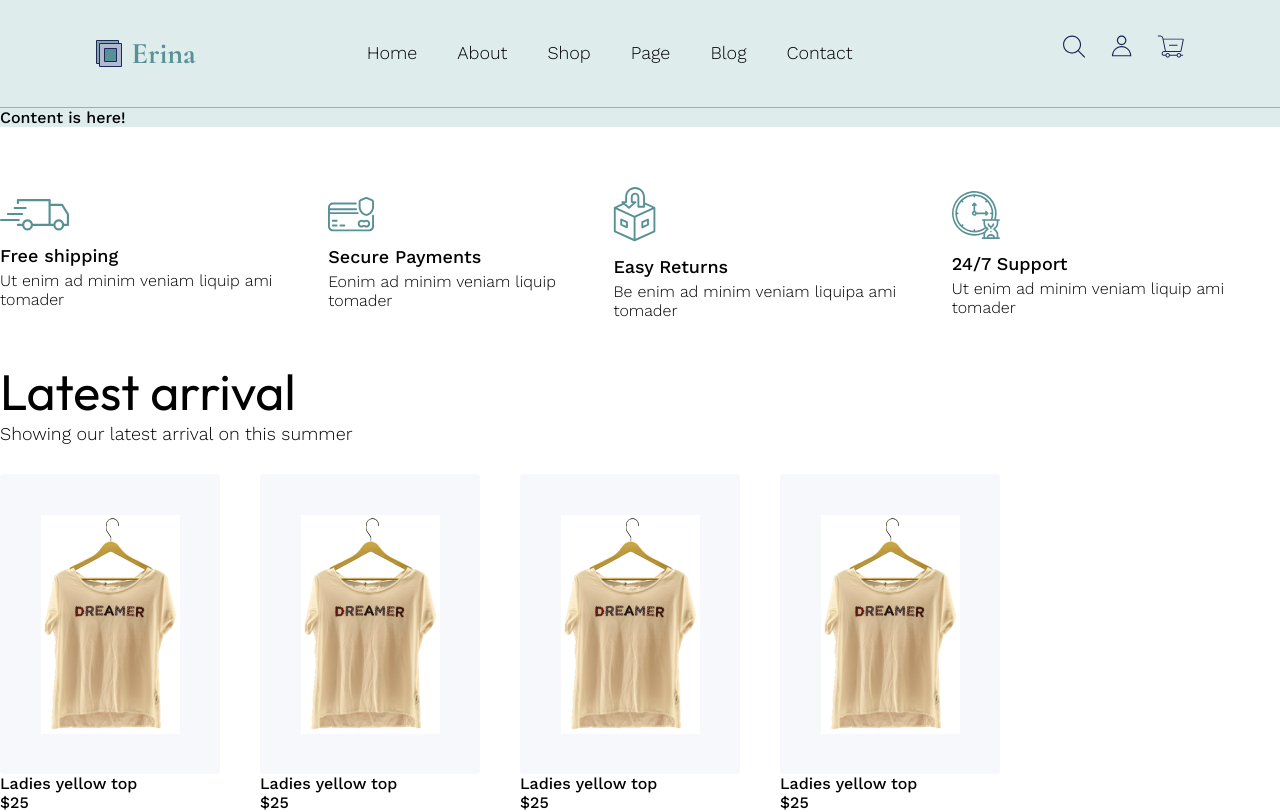
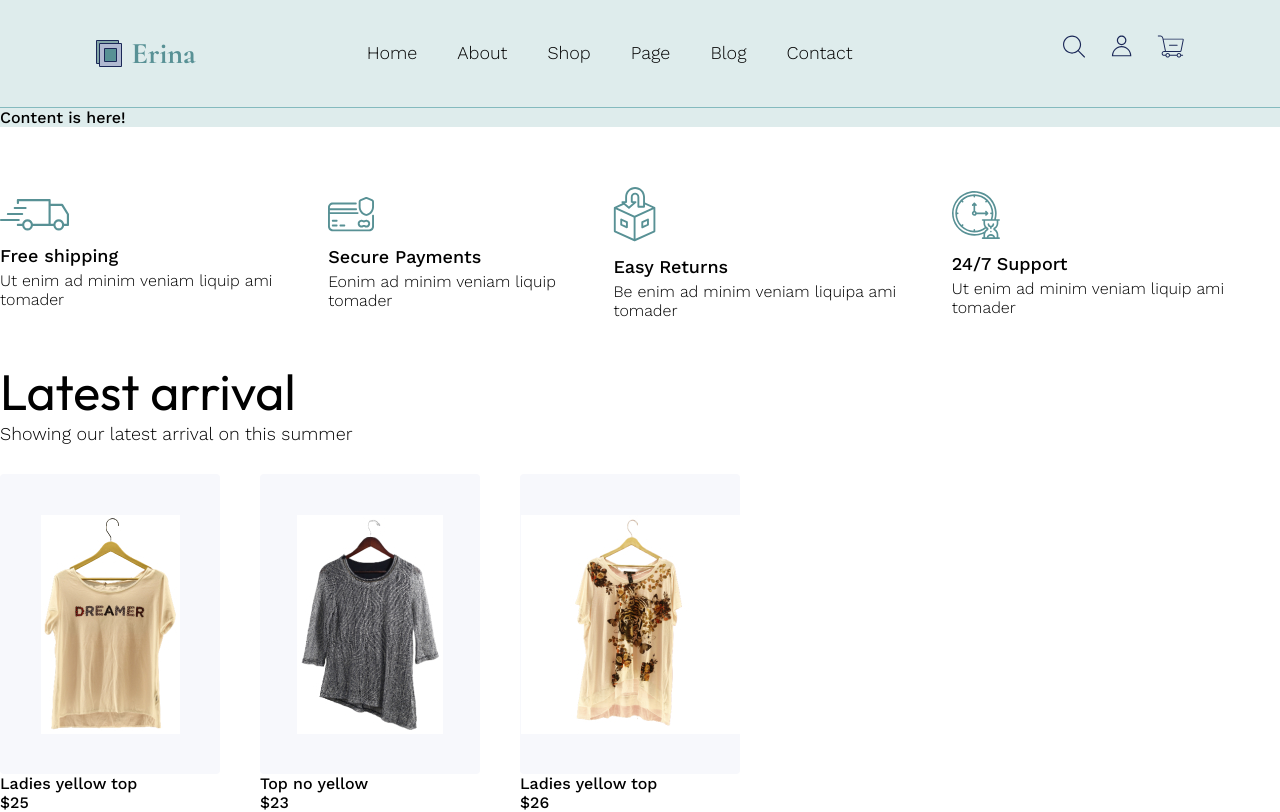
Before and after one commit to sateras/erina_react, a React (Create React App) app: page / in a window 1280 px wide. Shown: the top 812 px of the page. Built offline with nearby package versions, Linux system fonts and the light colour scheme.

Commit message:
Add scss modules

```diff
--- a/src/App.js
+++ b/src/App.js
@@ -1,13 +1,20 @@
 import "./assets/styles/App.scss";
-import Card from "./components/Card";
-import Footer from "./components/Footer";
+import Card from "./components/Card/Card";
+import Footer from "./components/Footer/Footer";
 import Header from "./components/Header";
 import Drawer from "./components/Drawer";
+
+const arr = [
+  { id: 1, title: "Ladies yellow top", price: 25, img: "/products/1.jpg" },
+  { id: 2, title: "Top no yellow", price: 23, img: "/products/2.jpg" },
+  { id: 3, title: "Ladies yellow top", price: 26, img: "/products/3.jpg" },
+];
 
 function App() {
   return (
     <div>
       <Drawer />
+
       <Header />
 
       <div className="content">
@@ -42,13 +49,18 @@ function App() {
           <h4>Showing our latest arrival on this summer</h4>
 
           <div className="items_table">
-            <Card />
-            <Card />
-            <Card />
-            <Card />
+            {arr.map((obj) => (
+              <Card
+                key={obj.id}
+                title={obj.title}
+                price={obj.price}
+                img={obj.img}
+              />
+            ))}
           </div>
         </div>
       </main>
+
       <Footer />
     </div>
   );
--- a/src/assets/styles/App.scss
+++ b/src/assets/styles/App.scss
@@ -115,21 +115,6 @@ a {
   .items_table {
     display: flex;
   }
-  .item_img {
-    background: #f7f8fc;
-    border-radius: 4px;
-    width: 220px;
-    height: 300px;
-    display: flex;
-    align-items: center;
-    img {
-      margin: auto;
-    }
-  }
-  .item {
-    margin-right: 40px;
-    margin-bottom: 40px;
-  }
 } //main
 
 .overlay {
--- a/src/components/Card.js
+++ /dev/null
@@ -1,13 +0,0 @@
-function Card(params) {
-  return (
-    <div className="item">
-      <div className="item_img">
-        <img src="/products/1.jpg" alt="prod" />
-      </div>
-      <p>Ladies yellow top</p>
-      <p>$25</p>
-    </div>
-  );
-}
-
-export default Card;
--- /dev/null
+++ b/src/components/Card/Card.js
@@ -0,0 +1,16 @@
+import styles from "./Card.module.scss";
+
+function Card({ title, price, img }) {
+  console.log(styles);
+  return (
+    <div className={styles.card}>
+      <div className={styles.card_img}>
+        <img src={img} alt="prod" />
+      </div>
+      <p>{title}</p>
+      <p>${price}</p>
+    </div>
+  );
+}
+
+export default Card;
--- /dev/null
+++ b/src/components/Card/Card.module.scss
@@ -0,0 +1,15 @@
+.card {
+  margin-right: 40px;
+  margin-bottom: 40px;
+  .card_img {
+    background: #f7f8fc;
+    border-radius: 4px;
+    width: 220px;
+    height: 300px;
+    display: flex;
+    align-items: center;
+    img {
+      margin: auto;
+    }
+  }
+}
--- a/src/components/Footer.js
+++ b/src/components/Footer/Footer.js
@@ -1,11 +1,11 @@
-import "../assets/styles/Footer.scss";
+import styles from "./Footer.module.scss";
 
 function Footer(params) {
   return (
-    <footer className="footer">
-      <div className="container">
+    <footer className={styles.footer}>
+      <div className={styles.container}>
         <div></div>
-        <div className="footer_right">
+        <div className={styles.footer_right}>
           <div>
             <h6>Address</h6>
             <p>20, Awesome Road, New York, Usa 4D BS3</p>
--- a/src/assets/styles/Footer.scss
+++ b/src/components/Footer/Footer.module.scss
@@ -6,3 +6,8 @@
     justify-content: space-between;
   }
 } //
+
+.container {
+  max-width: 1320px;
+  margin: 0 auto;
+}
```
